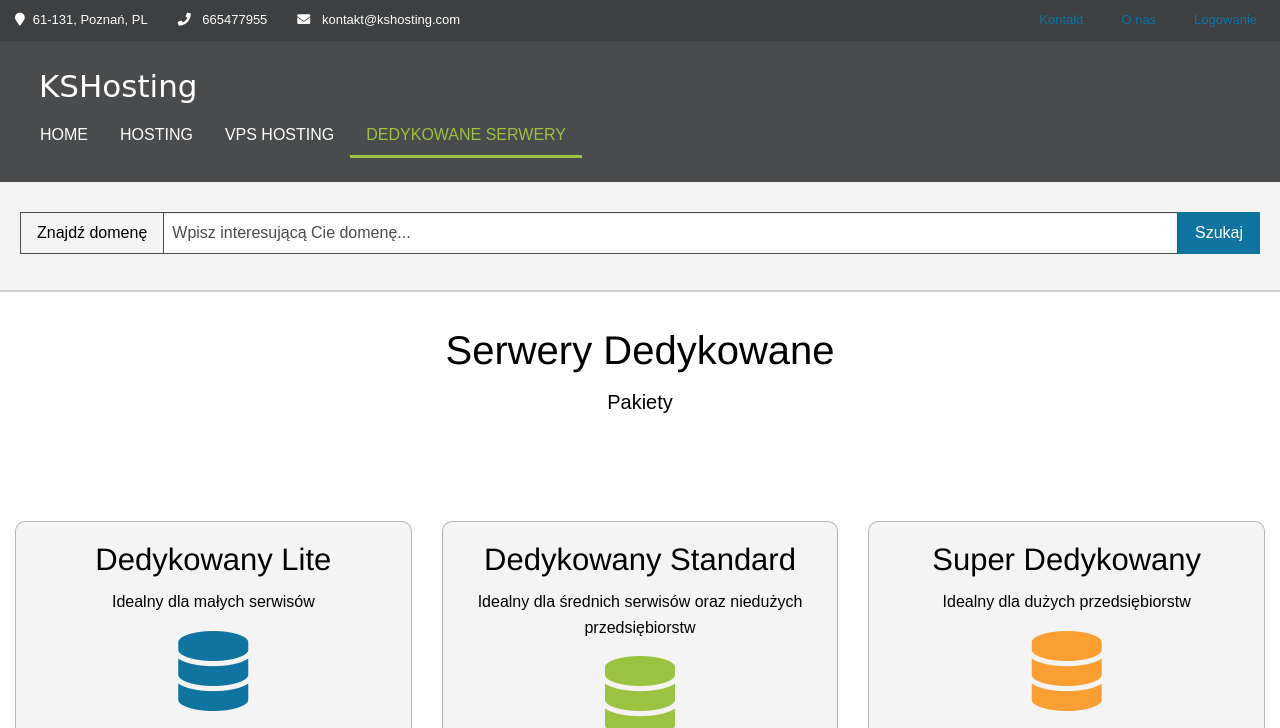
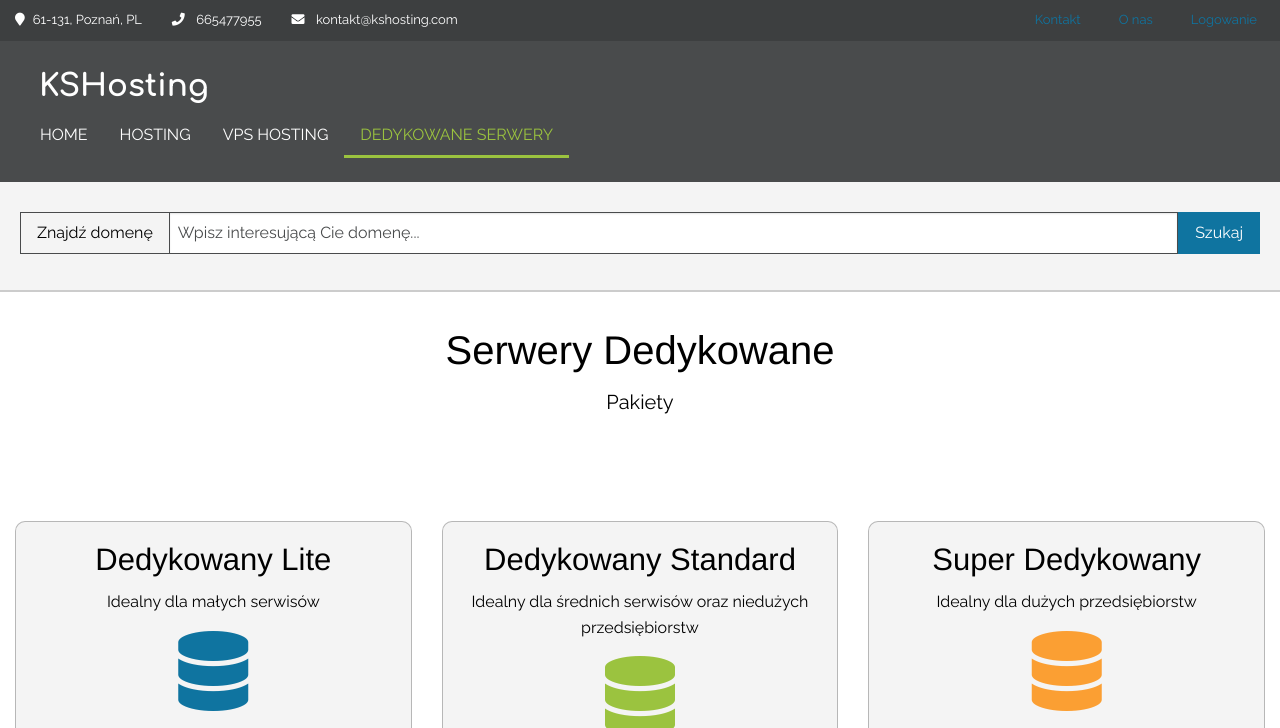
Before and after one commit to kshosting/kshosting.github.io, a plain HTML site: page dedicated.html in a window 1280 px wide. Shown: the top 728 px of the page. Drawn offline with nearby package versions, Linux system fonts and the light colour scheme; files whose address does not match are found by name.

Commit message:
zmiana logo

```diff
--- a/dedicated.html
+++ b/dedicated.html
@@ -5,8 +5,10 @@
   <meta charset="utf-8">
   <meta http-equiv="x-ua-compatible" content="ie=edge">
   <meta name="viewport" content="width=device-width, initial-scale=1.0">
-  <title>KSHosting</title>
+  <title>KSHosting || Serwery dedykowane</title>
   <link rel="stylesheet" href="css/app.css">
+  <link href="https://fonts.googleapis.com/css?family=Raleway:400,700" rel="stylesheet">
+  <link href="https://fonts.googleapis.com/css?family=Comfortaa:700" rel="stylesheet">
 </head>
 
 <body>
```
Also changed, not shown: about.html (+3 -1 lines), contact.html (+2 -0 lines), hosting.html (+3 -1 lines), vps.html (+3 -1 lines).
